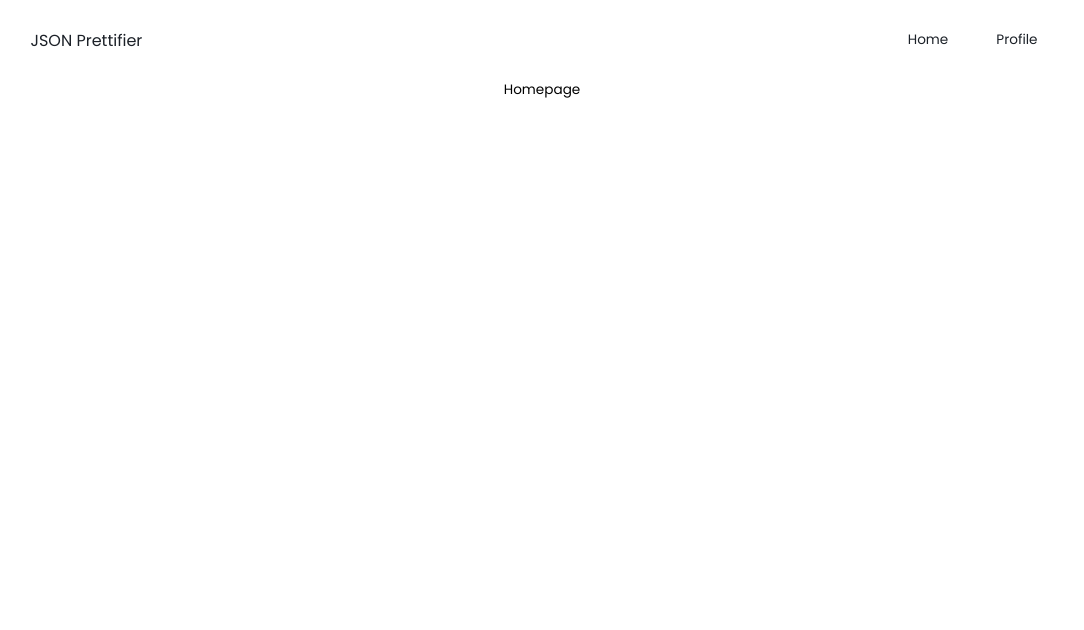
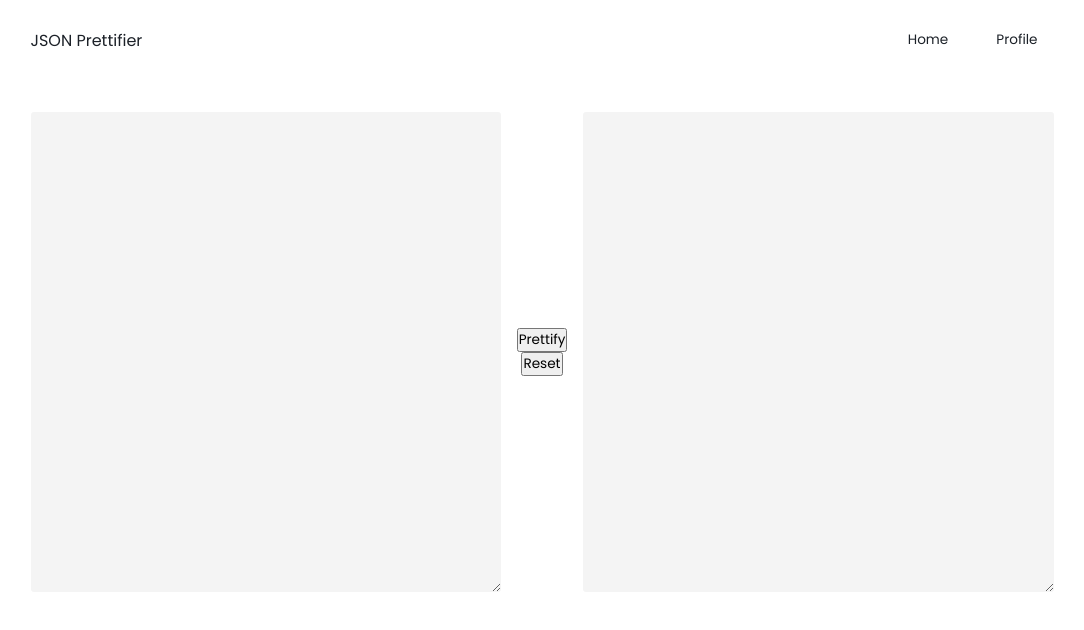
Before and after one commit to Aakash1103Jha/json-prettifier, a React (Create React App) app in the folder client/: page / in a window 1280 px wide. Shown: the top 630 px of the page, without its empty margins (98-1182 px from the left). Built offline with nearby package versions, Linux system fonts and the light colour scheme.

Commit message:
added raw and formatted textarea on landingpage

```diff
--- a/client/src/App.tsx
+++ b/client/src/App.tsx
@@ -1,13 +1,15 @@
 import { type FC } from "react"
 import { Route, Routes } from "react-router"
 import Navbar from "./components/Navbar/Navbar"
+import Prettify from "./pages/Prettify/Prettify"
 
 const App: FC = () => {
 	return (
 		<div className={`App`}>
 			<Navbar />
 			<Routes>
-				<Route path="/" element={<p>Homepage</p>} />
+				{/* <Route path="/" element={<p>Homepage</p>} /> */}
+				<Route path="/" element={<Prettify />} />
 			</Routes>
 		</div>
 	)
--- /dev/null
+++ b/client/src/components/Button/Button.tsx
@@ -0,0 +1,14 @@
+import { type FC } from "react"
+import styles from "./Button.module.css"
+
+interface ButtonProps {
+	label: string
+
+	onclick: () => void | {}
+}
+
+const Button: FC<ButtonProps> = (props) => {
+	return <button className={`${styles.button}`}>{props.label}</button>
+}
+
+export default Button
--- a/client/src/global.css
+++ b/client/src/global.css
@@ -48,6 +48,7 @@ button {
 	min-height: 100vh;
 	width: 100%;
 	background: var(--bg);
+	/* background-color: #f4f4f4; */
 }
 [theme="dark"] {
 	--text: var(--white);
--- /dev/null
+++ b/client/src/pages/Prettify/Prettify.module.css
@@ -0,0 +1,34 @@
+.prettify,
+.actions {
+	display: flex;
+	align-items: center;
+}
+.prettify {
+	max-width: 1023px;
+	width: 100%;
+	padding: 2rem 0rem;
+	background: var(--bg);
+}
+.textarea {
+	border: none;
+	flex: 1;
+	outline: none;
+	padding: 1rem;
+	background: #f4f4f4;
+}
+.textarea:focus,
+.textarea:active {
+	box-shadow: var(--orange) -2px -2px inset, var(--orange) 2px 2px inset;
+}
+.raw,
+.formatted {
+	/* margin: 1rem; */
+	border-radius: var(--radius-sm);
+	height: 30rem;
+	max-height: 30rem;
+}
+.actions {
+	padding: 1rem;
+	flex-direction: column;
+	justify-content: center;
+}
--- /dev/null
+++ b/client/src/pages/Prettify/Prettify.tsx
@@ -0,0 +1,48 @@
+import { ChangeEvent, useState, type FC } from "react"
+import Button from "../../components/Button/Button"
+
+import styles from "./Prettify.module.css"
+import { minifyJson, prettifyJson } from "../../utils/functionalities"
+
+const Prettify: FC = () => {
+	const [rawData, setRawData] = useState("")
+	const [prettyData, setPrettyData] = useState("")
+
+	const clearData = () => {
+		setRawData("")
+		setPrettyData("")
+	}
+	const onRawDataChange = (e: ChangeEvent<HTMLTextAreaElement>) => {
+		setRawData(e.target.value)
+	}
+	const onPrettyDataChange = (e: ChangeEvent<HTMLTextAreaElement>) => {
+		setPrettyData(e.target.value)
+	}
+	const onClickPrettifyData = () => {
+		const finalData = minifyJson(rawData)
+		setPrettyData(finalData)
+	}
+
+	return (
+		<div className={`${styles.prettify}`}>
+			<textarea
+				id="raw"
+				value={rawData}
+				onChange={onRawDataChange}
+				className={`${styles.textarea} ${styles.raw}`}></textarea>
+			<div className={`${styles.actions}`}>
+				<button onClick={onClickPrettifyData}>Prettify</button>
+				<button onClick={clearData}>Reset</button>
+			</div>
+			<textarea
+				readOnly
+				onContextMenu={() => false}
+				id="formatted"
+				onChange={onPrettyDataChange}
+				value={prettyData}
+				className={`${styles.textarea} ${styles.formatted}`}></textarea>
+		</div>
+	)
+}
+
+export default Prettify
```
Also changed, not shown: client/src/components/Button/Button.module.css (added, +9 -0 lines).
